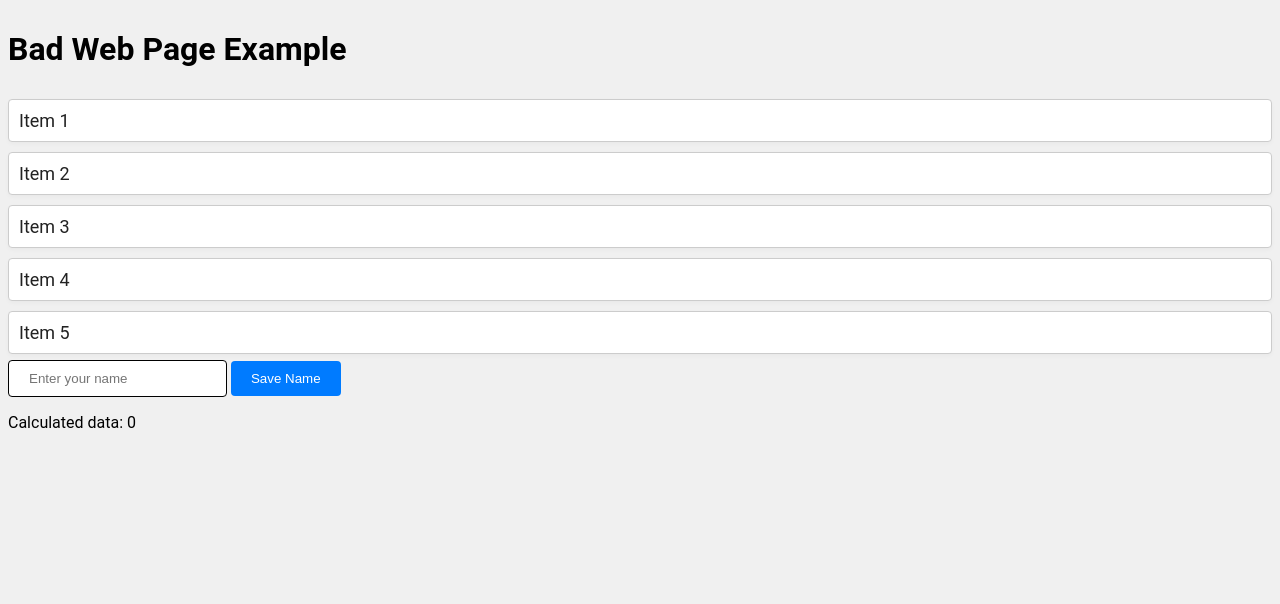
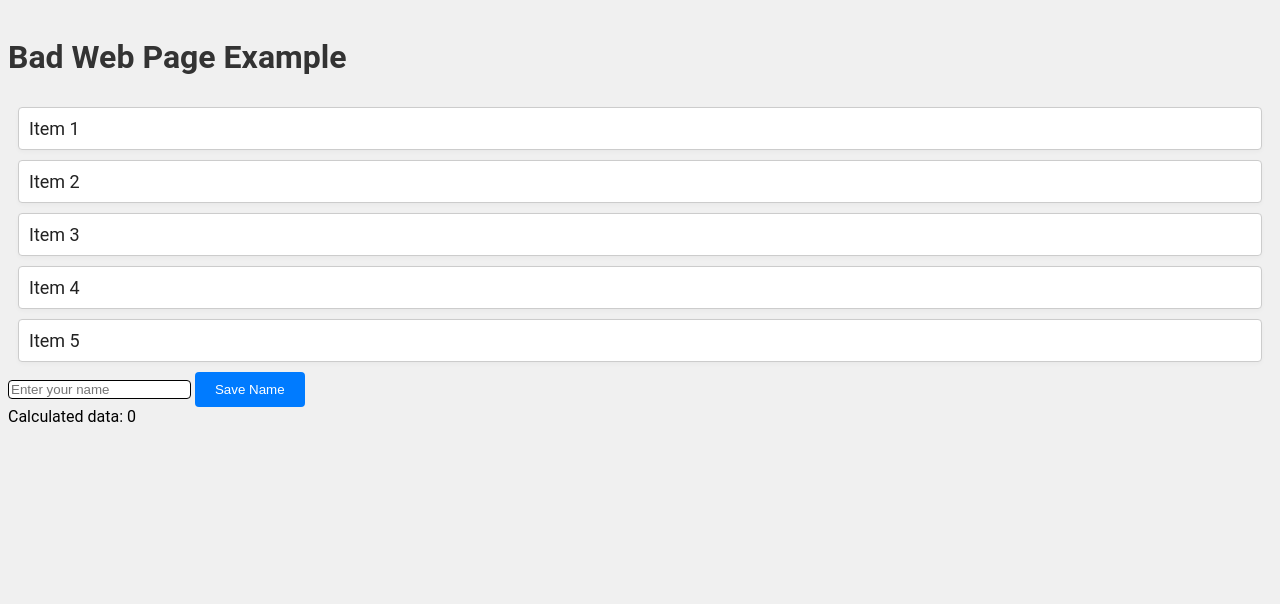
Before and after one commit to solta123/fe-fund-code-quality-optimization, a plain HTML site: page index.html in a window 1280 px wide. Shown: the top 604 px of the page. Drawn offline with Linux system fonts and the light colour scheme.

Commit message:
final solution

```diff
--- a/index.html
+++ b/index.html
@@ -6,23 +6,26 @@
   <style>
     body {
       font-family: 'Roboto', Arial, sans-serif;
-      font-display: swap;
       background: #f0f0f0;
     }
 
+    .header-bar {
+      display: flex;
+      align-items: center;
+      justify-content: space-between;
+    }
+
+    h1 {
+      color: #333;
+      margin-top: 30px;
+    }
+
     main {
-      display: flex;
-      flex-direction: column;
-      gap: 1rem;
       margin-bottom: 200px;
     }
 
-    .item-list {
-      height: 255px;
-    }
-
     .item {
-      margin: 10px 0;
+      margin: 10px;
       padding: 10px;
       font-size: 18px;
       border: 1px solid #ccc;
@@ -31,30 +34,17 @@
     .btn {
       background: #007bff;
       color: #fff;
+      border: none;
       padding: 10px 20px;
-      border: none;
-    }
-
-    input {
-      padding: 10px 20px;
-    }
-
-    .header-bar {
-      display: flex;
-      flex-direction: row;
-      flex-wrap: nowrap;
-      align-items: center;
-      justify-content: space-between;
       cursor: pointer;
       border-radius: 4px;
-      height: 81px;
     }
 
     .user-greeting {
       display: none;
     }
   </style>
-  <link rel="icon" type="image/x-icon" href="favicon.ico" media="print">
+  <link rel="icon" type="image/x-icon" href="favicon.ico">
 </head>
 
 <body>
@@ -64,22 +54,23 @@
   </header>
 
   <main>
-    <div class="item-list" id="itemList"></div>
-    <div class="user-form-container">
-      <form class="user-form" id="userForm" autocomplete="off">
+    <div id="itemList"></div>
+
+    <div>
+      <form id="userForm" autocomplete="off">
         <input type="text" id="userNameInput" placeholder="Enter your name" required>
         <button class="btn" type="submit">Save Name</button>
         <button class="btn clear-btn" id="clearNameBtn" style="display:none;">Clear Name</button>
       </form>
     </div>
+
     <div>Calculated data: <span id="calculated-data">0</span></div>
   </main>
 
   <section>
     <picture>
       <source srcset="https://i.ibb.co/RkcLK2sX/cb7.webp" type="image/webp">
-      <img src="https://i.ibb.co/RkcLK2sX/cb7.webp" alt="Optimized Example" width="800" height="808" loading="lazy"
-        id="webp" style="max-width:100%;height:auto;">
+      <img src="https://i.ibb.co/RkcLK2sX/cb7.webp" alt="cat-image" width="800" height="808" loading="lazy">
     </picture>
   </section>
 
@@ -88,19 +79,18 @@
     Array.from({ length: 5 }).forEach((item, index) => {
       const div = document.createElement('div');
       div.className = 'item';
-      div.textContent = `Item ${index + 1}`;
+      div.textContent = `Item ${index + 1}`
       itemList.append(div);
     });
 
     if ('serviceWorker' in navigator) {
       window.addEventListener('load', () => {
         navigator.serviceWorker.register('service-worker.js')
-          .then(reg => console.log('Service Worker registered:', reg.scope))
-          .catch(err => console.warn('Service Worker registration failed:', err));
-      });
+          .then(reg => console.log('Service worker registered:', reg.scope))
+          .catch(err => console.warn('Service Worker registration failed:', err))
+      })
     }
   </script>
-
   <script src="worker-init.js" defer></script>
   <script src="form-handler.js" defer></script>
   <link rel="stylesheet" href="styles.css" media="print" onload="this.media='all'">
```
